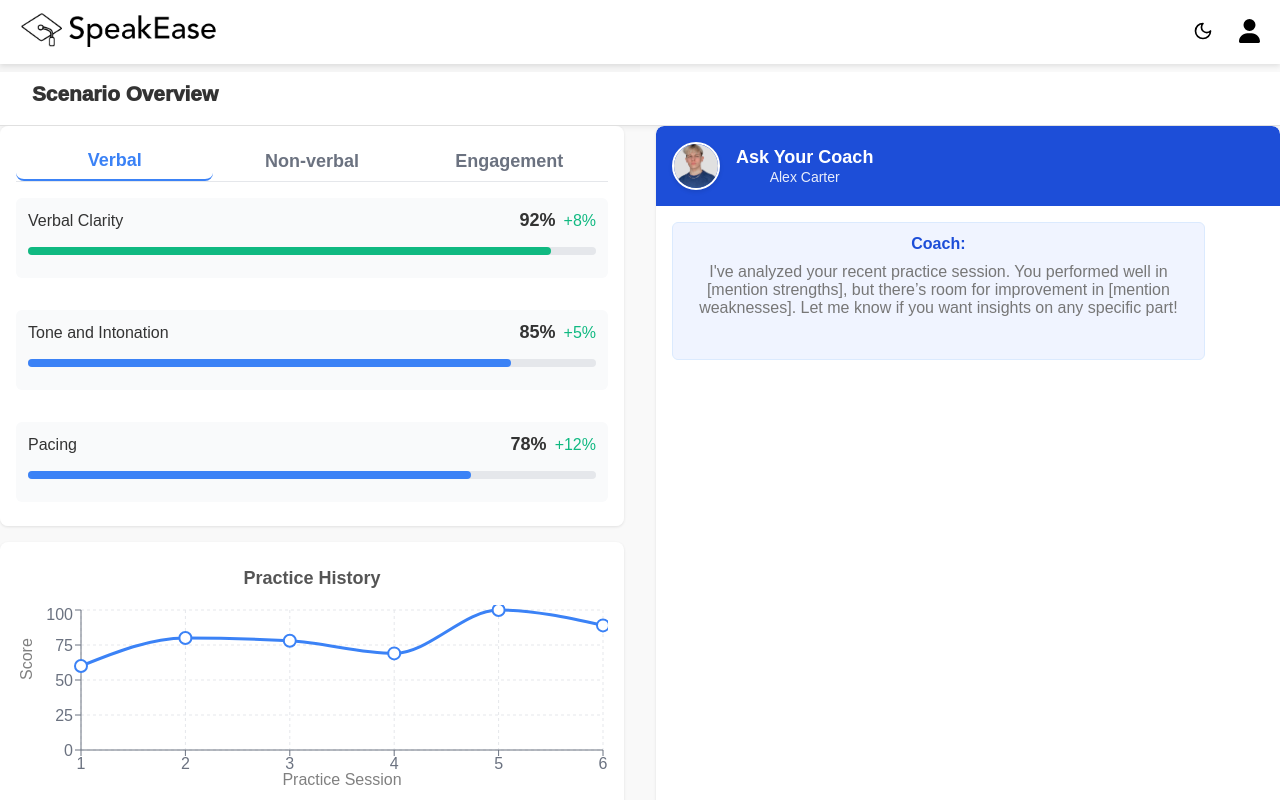
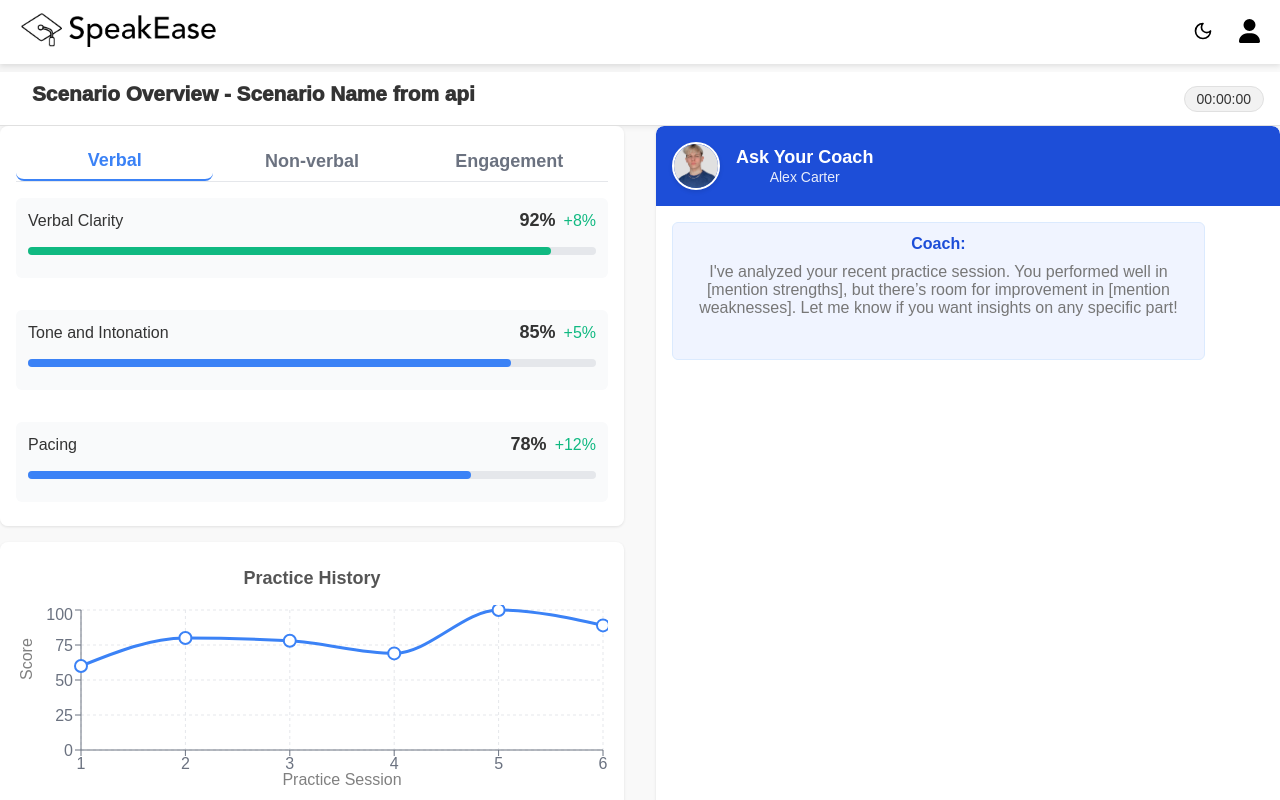
Before and after one commit to OrelShai/SpeakEase, a React (Create React App) app in the folder speakease-frontend/: page /ScenarioOverview in a window 1280 px wide. Built offline with nearby package versions, Linux system fonts and the light colour scheme.

Commit message:
add time of practice and title of scenario
.

```diff
--- a/speakease-frontend/src/pages/ScenarioOverview.css
+++ b/speakease-frontend/src/pages/ScenarioOverview.css
@@ -27,6 +27,16 @@
     grid-template-columns: repeat(3, 1fr);
   }
 }
+
+.timer-display {
+    background-color: #f2f2f2; /* Light gray for timer in light mode */
+    padding: 0.25rem 0.75rem;
+    border-radius: 9999px;
+    font-size: 0.875rem;
+    color: #333; /* Dark text for light mode */
+    border: 1px solid #e0e0e0; /* Light border */
+    margin-left: auto
+  }
 
 /* Updated layout for 2 columns */
 .grid-layout-two-column {
--- a/speakease-frontend/src/pages/ScenarioOverview.js
+++ b/speakease-frontend/src/pages/ScenarioOverview.js
@@ -2,6 +2,9 @@ import { useState, useRef, useEffect } from "react";
 import { LineChart, Line, PieChart, Pie, Cell, ResponsiveContainer, CartesianGrid, XAxis, YAxis, Tooltip, ReferenceLine } from "recharts";
 import { v4 as uuidv4 } from 'uuid'; // For generating unique IDs
 import "./ScenarioOverview.css";
+
+const scenarioName = "Scenario Name from api"; // This should come from the backend
+const practiceTimer = "00:00:00"; // This should come from the backend
 
 // Coach info - this will make it easy to update later from API
 const coach = {
@@ -130,8 +133,9 @@ const ScenarioOverview = ({ isDarkMode }) => {
                 {/* Header */}
                 <header className="meeting-header">
                     <div className="header-left">
-                        <h1 className="scenario-title">Scenario Overview</h1>
+                        <h1 className="scenario-title">Scenario Overview - {scenarioName}</h1>
                     </div>
+                    <div className="timer-display">{practiceTimer}</div>
                     {/* You can add a timer or other elements here if needed */}
                 </header>
 
```
